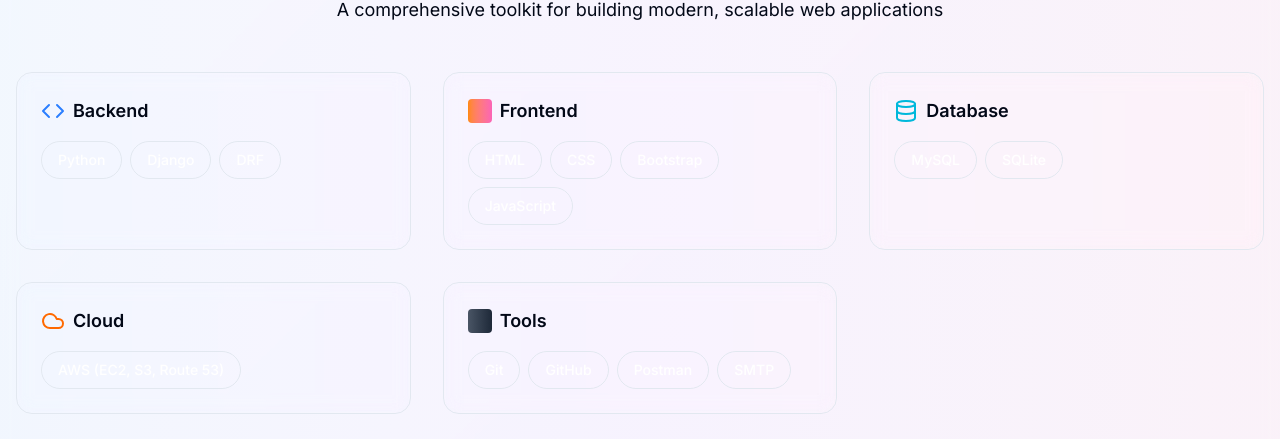
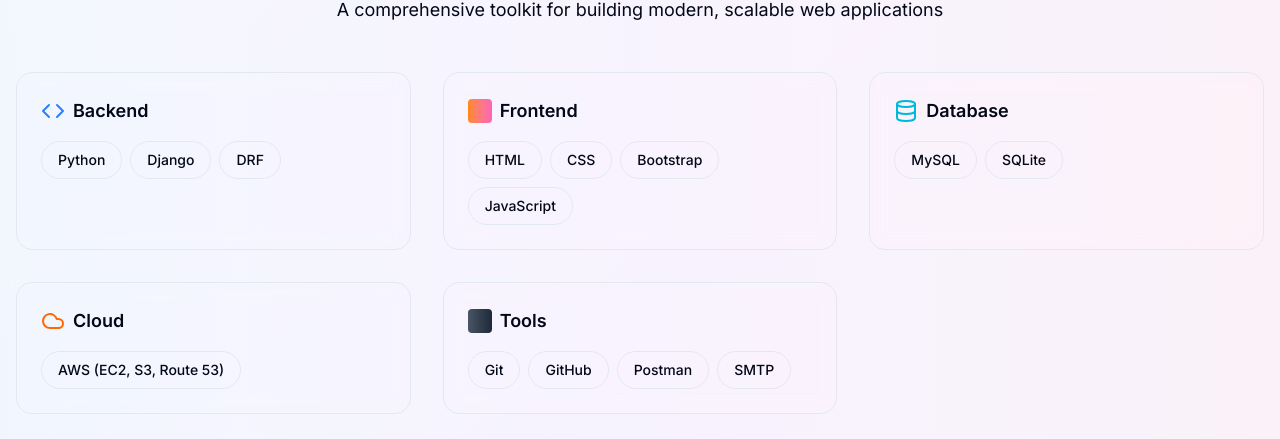
Before and after one commit to sandesh9160/PORTFOLIO2, a Next.js app in the folder portfolio/: page / in a window 1280 px wide. Shown: the part 1075-1514 px from the top of the page. Built offline with nearby package versions, Linux system fonts and the light colour scheme.

Commit message:
adjusted dark mode

```diff
--- a/portfolio/src/app/about/page.tsx
+++ b/portfolio/src/app/about/page.tsx
@@ -269,8 +269,8 @@
                   <Card className="flex-1 hover:shadow-xl transition-all duration-300 border-l-4 border-l-blue-500">
                     <CardHeader className="pb-3">
                       <div className="flex flex-col md:flex-row md:items-center md:justify-between gap-2">
-                        <CardTitle className="text-xl text-white">Bachelor of Science (B.Sc in MPCS)</CardTitle>
-                        <Badge variant="outline" className="w-fit border-blue-500 text-white">CGPA: 7.96</Badge>
+                        <CardTitle className="text-xl text-foreground">Bachelor of Science (B.Sc in MPCS)</CardTitle>
+                        <Badge variant="outline" className="w-fit border-blue-500 text-foreground">CGPA: 7.96</Badge>
                       </div>
                       <CardDescription className="text-base font-medium text-foreground">
                         Osmania University — BJR Government Degree College, Narayanaguda
@@ -299,8 +299,8 @@
                   <Card className="flex-1 hover:shadow-xl transition-all duration-300 border-l-4 border-l-green-500">
                     <CardHeader className="pb-3">
                       <div className="flex flex-col md:flex-row md:items-center md:justify-between gap-2">
-                        <CardTitle className="text-xl text-white">Intermediate (XII)</CardTitle>
-                        <Badge variant="outline" className="w-fit border-green-500 text-white">Percentage: 82.3%</Badge>
+                        <CardTitle className="text-xl text-foreground">Intermediate (XII)</CardTitle>
+                        <Badge variant="outline" className="w-fit border-green-500 text-foreground">Percentage: 82.3%</Badge>
                       </div>
                       <CardDescription className="text-base font-medium text-foreground">
                         Sri Hari Hara Junior College, Ieeja
@@ -332,8 +332,8 @@
                   <Card className="flex-1 hover:shadow-xl transition-all duration-300 border-l-4 border-l-orange-500">
                     <CardHeader className="pb-3">
                       <div className="flex flex-col md:flex-row md:items-center md:justify-between gap-2">
-                        <CardTitle className="text-xl text-white">Secondary School Certificate (SSC)</CardTitle>
-                        <Badge variant="outline" className="w-fit border-orange-500 text-white">CGPA: 7.2</Badge>
+                        <CardTitle className="text-xl text-foreground">Secondary School Certificate (SSC)</CardTitle>
+                        <Badge variant="outline" className="w-fit border-orange-500 text-foreground">CGPA: 7.2</Badge>
                       </div>
                       <CardDescription className="text-base font-medium text-foreground">
                         ZP High School, Ieeja
@@ -380,7 +380,7 @@
                   <CardHeader>
                     <div className="flex items-center gap-3 mb-2">
                       <div className="w-12 h-12 bg-blue-500/10 dark:bg-blue-900/20 rounded-full flex items-center justify-center">
-                        <div className="text-white font-bold">SQL</div>
+                        <div className="text-foreground font-bold">SQL</div>
                       </div>
                       <div>
                         <CardTitle className="text-lg">SQL (Basic)</CardTitle>
@@ -407,7 +407,7 @@
                   <CardHeader>
                     <div className="flex items-center gap-3 mb-2">
                       <div className="w-12 h-12 bg-yellow-500/10 dark:bg-yellow-900/20 rounded-full flex items-center justify-center">
-                        <div className="text-white font-bold">Py</div>
+                        <div className="text-foreground font-bold">Py</div>
                       </div>
                       <div>
                         <CardTitle className="text-lg">Python Programming</CardTitle>
@@ -434,7 +434,7 @@
                   <CardHeader>
                     <div className="flex items-center gap-3 mb-2">
                       <div className="w-12 h-12 bg-purple-500/10 dark:bg-purple-900/20 rounded-full flex items-center justify-center">
-                        <div className="text-white font-bold">FS</div>
+                        <div className="text-foreground font-bold">FS</div>
                       </div>
                       <div>
                         <CardTitle className="text-lg">Full Stack Web Development (Python)</CardTitle>
--- a/portfolio/src/app/projects/page.tsx
+++ b/portfolio/src/app/projects/page.tsx
@@ -147,7 +147,7 @@
                   {/* Problem */}
                   <div>
                     <h3 className="text-xl font-semibold mb-3 flex items-center gap-2">
-                      <Target className="h-5 w-5 text-white" />
+                      <Target className="h-5 w-5 text-foreground" />
                       Business Problem
                     </h3>
                     <p className="text-muted-foreground leading-relaxed">{project.problem}</p>
@@ -156,7 +156,7 @@
                   {/* Solution */}
                   <div>
                     <h3 className="text-xl font-semibold mb-3 flex items-center gap-2">
-                      <CheckCircle className="h-5 w-5 text-white" />
+                      <CheckCircle className="h-5 w-5 text-foreground" />
                       Solution Provided
                     </h3>
                     <p className="text-muted-foreground leading-relaxed">{project.solution}</p>
@@ -168,7 +168,7 @@
                     <div className="grid grid-cols-1 md:grid-cols-2 gap-3">
                       {project.features.map((feature, idx) => (
                         <div key={idx} className="flex items-start gap-3">
-                          <CheckCircle className="h-5 w-5 text-white mt-0.5 flex-shrink-0" />
+                          <CheckCircle className="h-5 w-5 text-foreground mt-0.5 flex-shrink-0" />
                           <span className="text-muted-foreground">{feature}</span>
                         </div>
                       ))}
@@ -190,13 +190,13 @@
                   {/* Impact */}
                   <div>
                     <h3 className="text-xl font-semibold mb-4 flex items-center gap-2">
-                      <TrendingUp className="h-5 w-5 text-white" />
+                      <TrendingUp className="h-5 w-5 text-foreground" />
                       Business Impact
                     </h3>
                     <div className="grid grid-cols-1 md:grid-cols-2 gap-3">
                       {project.impact.map((impact, idx) => (
                         <div key={idx} className="flex items-start gap-3">
-                          <TrendingUp className="h-5 w-5 text-white mt-0.5 flex-shrink-0" />
+                          <TrendingUp className="h-5 w-5 text-foreground mt-0.5 flex-shrink-0" />
                           <span className="text-muted-foreground">{impact}</span>
                         </div>
                       ))}
--- a/portfolio/src/app/services/page.tsx
+++ b/portfolio/src/app/services/page.tsx
@@ -135,7 +135,7 @@
                     <ul className="space-y-3 mb-8">
                       {pkg.features.map((feature, idx) => (
                         <li key={idx} className="flex items-start gap-3">
-                          <Check className="h-5 w-5 text-white mt-0.5 flex-shrink-0" />
+                          <Check className="h-5 w-5 text-foreground mt-0.5 flex-shrink-0" />
                           <span className="text-sm text-muted-foreground leading-relaxed">
                             {feature}
                           </span>
--- a/portfolio/src/components/footer.tsx
+++ b/portfolio/src/components/footer.tsx
@@ -19,7 +19,7 @@
                 <Code className="h-6 w-6 text-white" />
               </div>
               <div>
-                <h3 className="text-xl font-bold text-white">
+                <h3 className="text-xl font-bold text-foreground">
                   Sandesh Kenchugundi
                 </h3>
                 <p className="text-sm text-muted-foreground">Python Full Stack Developer</p>
@@ -30,14 +30,14 @@
               Passionate about clean code and exceptional user experiences.
             </p>
             <div className="flex items-center gap-2 text-sm text-muted-foreground">
-              <Heart className="h-4 w-4 text-white" />
+              <Heart className="h-4 w-4 text-foreground" />
               <span>Building the future, one line of code at a time</span>
             </div>
           </div>
 
           {/* Quick Links */}
           <div>
-              <h4 className="text-lg font-semibold mb-6 text-white">
+              <h4 className="text-lg font-semibold mb-6 text-foreground">
               Quick Links
             </h4>
             <nav className="space-y-3">
@@ -88,7 +88,7 @@
 
           {/* Services */}
           <div>
-            <h4 className="text-lg font-semibold mb-6 text-white">
+            <h4 className="text-lg font-semibold mb-6 text-foreground">
               Services
             </h4>
             <div className="space-y-3">
@@ -113,7 +113,7 @@
 
           {/* Contact & Social */}
           <div>
-            <h4 className="text-lg font-semibold mb-6 text-white">
+            <h4 className="text-lg font-semibold mb-6 text-foreground">
               Get In Touch
             </h4>
             <div className="space-y-4 mb-6">
@@ -181,7 +181,7 @@
           <div className="flex flex-col md:flex-row justify-between items-center gap-4">
             <div className="flex items-center gap-2 text-sm text-muted-foreground">
               <span>© 2025 Sandesh Kenchugundi. Made with</span>
-              <Heart className="h-4 w-4 text-white animate-pulse" />
+              <Heart className="h-4 w-4 text-foreground animate-pulse" />
               <span>using Next.js & Tailwind CSS</span>
             </div>
             <div className="flex items-center gap-6 text-sm">
--- a/portfolio/src/components/skill-badge.tsx
+++ b/portfolio/src/components/skill-badge.tsx
@@ -7,20 +7,20 @@
 }
 
 const skillColors = {
-  Python: "text-white",
-  Django: "text-white",
-  DRF: "text-white",
-  HTML: "text-white",
-  CSS: "text-white",
-  Bootstrap: "text-white",
-  JavaScript: "text-white",
-  MySQL: "text-white",
-  SQLite: "text-white",
-  "AWS (EC2, S3, Route 53)": "text-white",
-  Git: "text-white",
-  GitHub: "text-white",
-  Postman: "text-white",
-  SMTP: "text-white",
+  Python: "text-foreground",
+  Django: "text-foreground",
+  DRF: "text-foreground",
+  HTML: "text-foreground",
+  CSS: "text-foreground",
+  Bootstrap: "text-foreground",
+  JavaScript: "text-foreground",
+  MySQL: "text-foreground",
+  SQLite: "text-foreground",
+  "AWS (EC2, S3, Route 53)": "text-foreground",
+  Git: "text-foreground",
+  GitHub: "text-foreground",
+  Postman: "text-foreground",
+  SMTP: "text-foreground",
 }
 
 export function SkillBadge({ skill }: SkillBadgeProps) {
```
